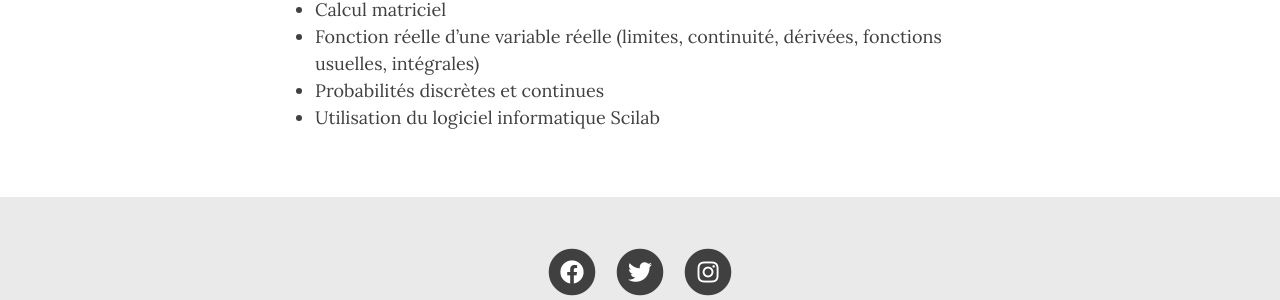
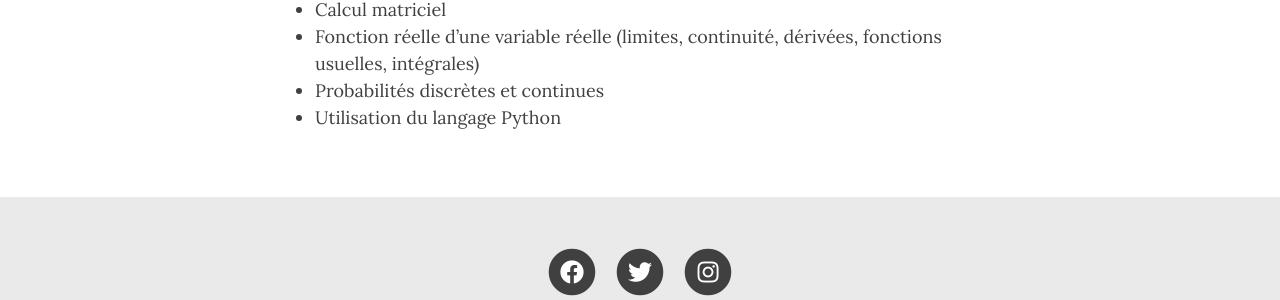
Before and after one commit to cpgesarcelles/cpgesarcelles.github.io, a Jekyll site: the page built from Matieres/math.md, in a window 1280 px wide and 900 px high, scrolled down 537 px. Shown: the part 469-769 px from the top of the window. Built offline with Jekyll 4.4.1, drawn with Linux system fonts in a browser that asks for light colours; nearby versions of some CDN libraries.

Commit message:
Update math.md

```diff
--- a/Matieres/math.md
+++ b/Matieres/math.md
@@ -22,4 +22,4 @@ Le programme d’ECE1 comporte plusieurs grandes parties :
 - Calcul matriciel
 - Fonction réelle d’une variable réelle (limites, continuité, dérivées, fonctions usuelles, intégrales)
 - Probabilités discrètes et continues
-- Utilisation du logiciel informatique Scilab
+- Utilisation du langage Python
```
